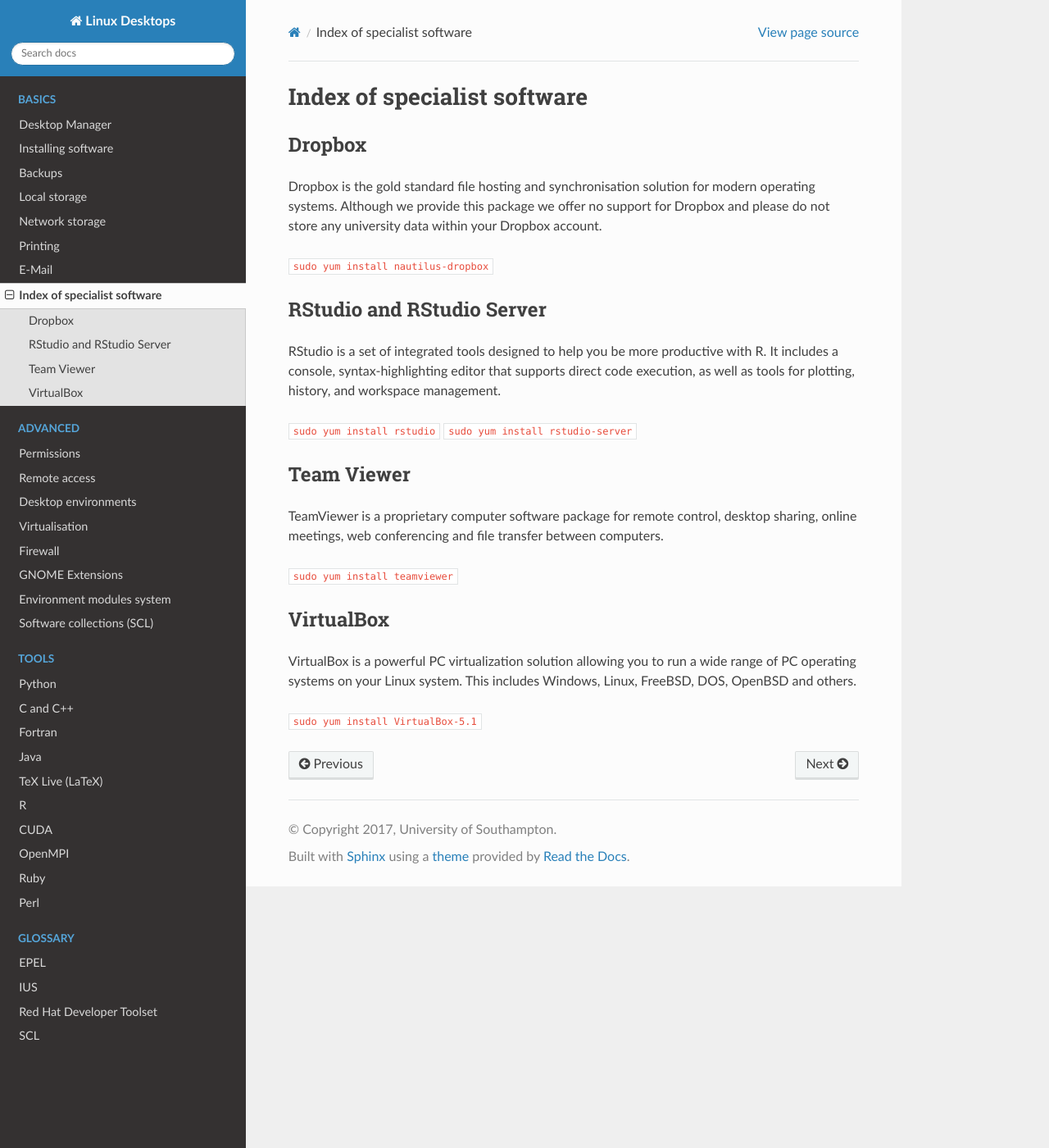
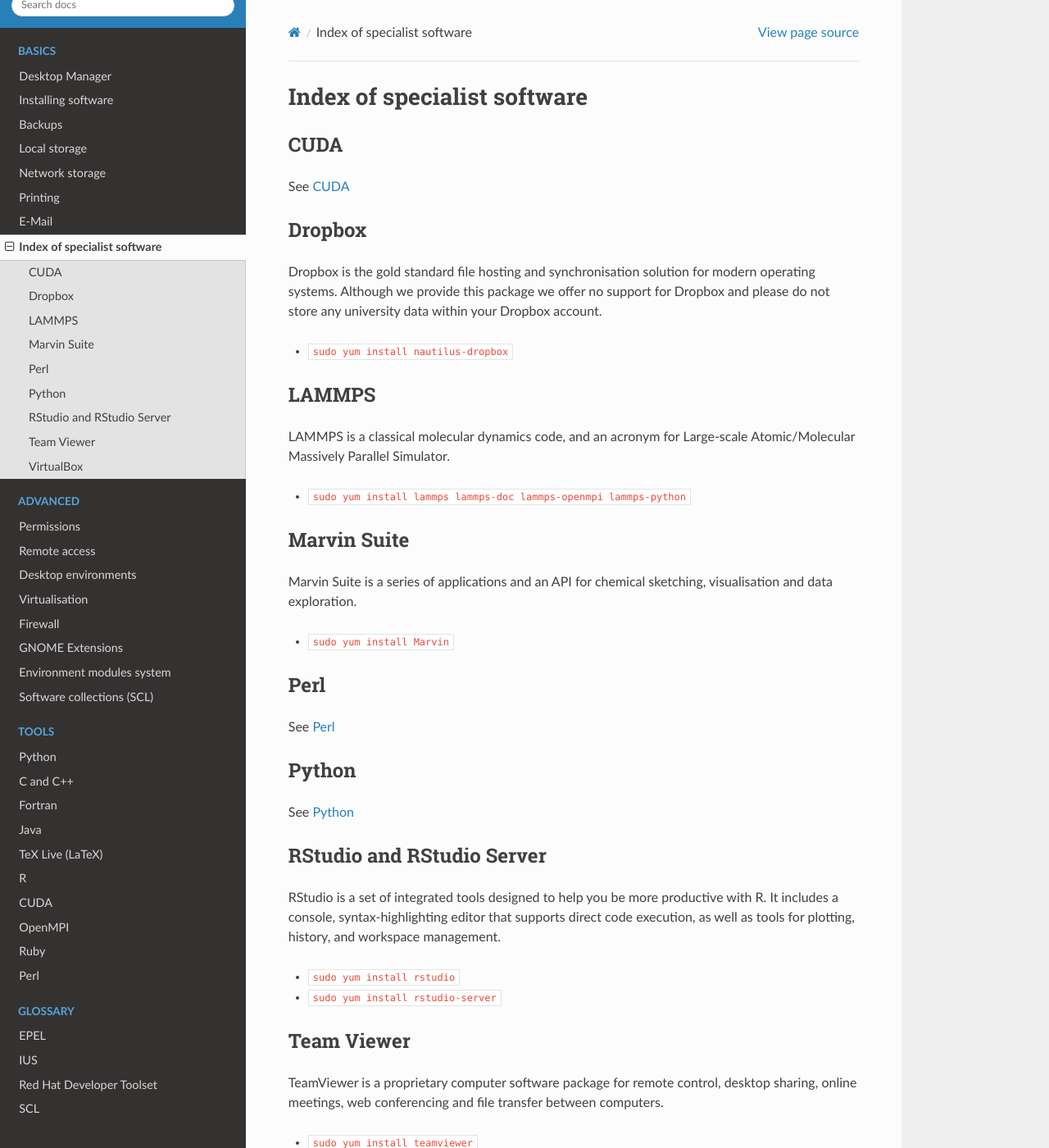
Before and after one commit to southampton/linuxdesktopdocs, a Sphinx documentation site: the page built from docs/packages.rst, in a window 1280 px wide and 1400 px high. Shown: the whole window at 82% size. Built offline with Sphinx 7.4.7 and the Read the Docs theme 2.0.0, drawn with Linux system fonts in a browser that asks for light colours.

Commit message:
added more packages

```diff
--- a/docs/packages.rst
+++ b/docs/packages.rst
@@ -1,5 +1,10 @@
 Index of specialist software
 ============================
+
+CUDA
+----
+
+See :doc:`cuda`
 
 Dropbox
 -------
@@ -9,7 +14,33 @@
 support for Dropbox and please do not store any university data within your
 Dropbox account.
 
-``sudo yum install nautilus-dropbox``
+* ``sudo yum install nautilus-dropbox``
+
+LAMMPS
+------
+
+LAMMPS is a classical molecular dynamics code, and an acronym for Large-scale
+Atomic/Molecular Massively Parallel Simulator.
+
+* ``sudo yum install lammps lammps-doc lammps-openmpi lammps-python``
+
+Marvin Suite
+------------
+
+Marvin Suite is a series of applications and an API for chemical sketching,
+visualisation and data exploration.
+
+* ``sudo yum install Marvin``
+
+Perl
+----
+
+See :doc:`perl`
+
+Python
+----
+
+See :doc:`python`
 
 RStudio and RStudio Server
 --------------------------
@@ -19,8 +50,8 @@
 code execution, as well as tools for plotting, history, and workspace
 management.
 
-``sudo yum install rstudio``
-``sudo yum install rstudio-server``
+* ``sudo yum install rstudio``
+* ``sudo yum install rstudio-server``
 
 Team Viewer
 ----------
@@ -29,7 +60,7 @@
 desktop sharing, online meetings, web conferencing and file transfer between
 computers.
 
-``sudo yum install teamviewer``
+* ``sudo yum install teamviewer``
 
 VirtualBox
 ----------
@@ -38,4 +69,4 @@
 range of PC operating systems on your Linux system. This includes Windows,
 Linux, FreeBSD, DOS, OpenBSD and others.
 
-``sudo yum install VirtualBox-5.1``
+* ``sudo yum install VirtualBox-5.1``
```
